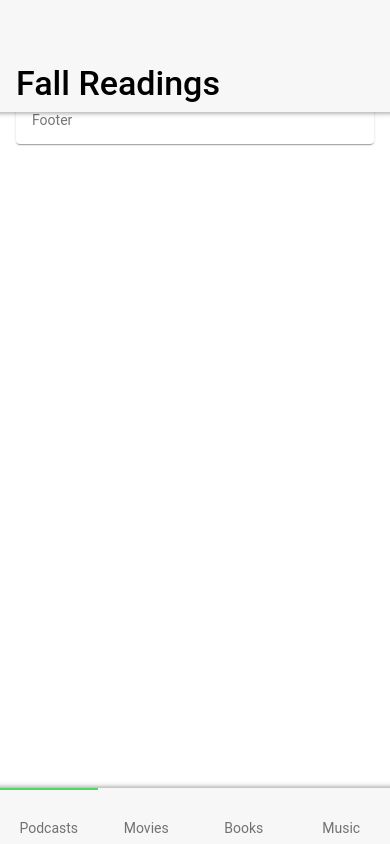
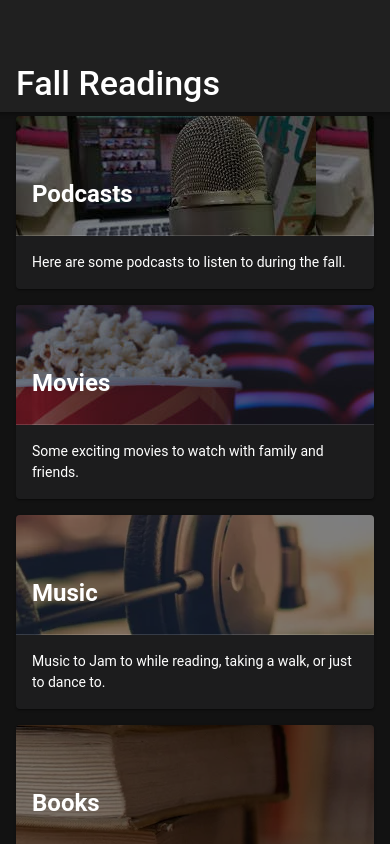
Before and after one commit to AlbertAnthonyArrieta/NMED3630-Fall-Readings-App, a website: page www/index.html in a window 390 px wide. Drawn offline with Linux system fonts and the light colour scheme; some packages are replaced by stand-ins of ours.

Commit message:
new style for home page and removed navbar

```diff
--- /dev/null
+++ b/www/css/style.css
@@ -0,0 +1,40 @@
+.hpage {
+    margin-top: 100px;
+}
+
+#podCard {
+    background-image: url("../pics/podcast.jpg");
+    height: 120px;
+
+}
+
+#movCard {
+    background-image: url("../pics/movie.jpg");
+    background-position: 500px 170px;
+    height: 120px;
+}
+
+#musicCard {
+    background-image: url("../pics/music.jpg");
+    background-position: 600px 370px;
+    height: 120px;
+}
+
+#bookCard {
+    background-image: url("../pics/book.jpg");
+    background-position: 500px 370px;
+    height: 120px;
+}
+
+.darken-img {
+    background-color: rgba(0, 0, 0, 0.5);
+    background-blend-mode: multiply;
+  }
+
+a {
+    text-decoration: none;
+}
+
+.card {
+    color: white;
+}
--- a/www/index.html
+++ b/www/index.html
@@ -36,11 +36,12 @@
   <meta name="viewport" content="initial-scale=1, width=device-width, viewport-fit=cover" />
   <meta name="color-scheme" content="light dark" />
   <link rel="stylesheet" href="css/framework7-bundle.min.css" />
+  <link rel="stylesheet" href="css/style.css" />
   <title>Fall Readings</title>
 
 </head>
 
-<body class="color-theme-green">
+<body class="color-theme-deeppurple dark">
   <div id="app">
     <!-- additional "navbar-large" class -->
 
@@ -67,40 +68,53 @@
         </div>
       </div>
 
-      <div class="page" data-name="home">
+      <div class="page hpage" data-name="home">
         <!-- component is fixed to the page -->
 
+        <a href="/podcasts/">
+          <div class="card demo-card-header-pic">
+            <div id="podCard" valign="bottom" class="card-header darken-img ">
+              <h2>Podcasts</h2>
+            </div>
+            <div class="card-content card-content-padding">
+              Here are some podcasts to listen to during the fall.
+            </div>
+          </div>
+        </a>
 
+        <a href="/movies/">
+          <div class="card demo-card-header-pic">
+            <div id="movCard" valign="bottom" class="card-header darken-img ">
+              <h2>Movies</h2>
+            </div>
+            <div class="card-content card-content-padding">
+              Some exciting movies to watch with family and friends.
+            </div>
+          </div>
+        </a>
+        </a>
 
+        <a href="/music/">
+          <div class="card demo-card-header-pic">
+            <div id="musicCard" valign="bottom" class="card-header darken-img ">
+              <h2>Music</h2>
+            </div>
+            <div class="card-content card-content-padding">
+              Music to Jam to while reading, taking a walk, or just to dance to.
+            </div>
+          </div>
+        </a>
 
-        <div class="card">
-          <div class="card-header">Header</div>
-          <div class="card-content card-content-padding">
-            <!-- Card content -->
+        <a href="/books/">
+          <div class="card demo-card-header-pic">
+            <div id="bookCard" valign="bottom" class="card-header darken-img ">
+              <h2>Books</h2>
+            </div>
+            <div class="card-content card-content-padding">
+              Exciting readings to explore about the world.
+            </div>
           </div>
-          <div class="card-footer">Footer</div>
-        </div>
-
-      </div>
-      <div class="toolbar tabbar tabbar-labels toolbar-bottom">
-        <div class="toolbar-inner">
-          <a href="/podcasts/" class="tab-link">
-            <i class="icon demo-icon-1"></i>
-            <span class="tabbar-label">Podcasts</span>
-          </a>
-          <a href="/movies/" class="tab-link">
-            <i class="icon demo-icon-2"></i>
-            <span class="tabbar-label">Movies</span>
-          </a>
-          <a href="/Books/" class="tab-link">
-            <i class="icon demo-icon-1"></i>
-            <span class="tabbar-label">Books</span>
-          </a>
-          <a href="/Music/" class="tab-link">
-            <i class="icon demo-icon-2"></i>
-            <span class="tabbar-label">Music</span>
-          </a>
-        </div>
+        </a>
       </div>
     </div>
   </div>
```
Also changed, not shown: www/pages/podcasts.html (+2 -2 lines), www/pics/book.jpg (added), www/pics/movie.jpg (added), www/pics/music.jpg (added), www/pics/podcast.jpg (added).
